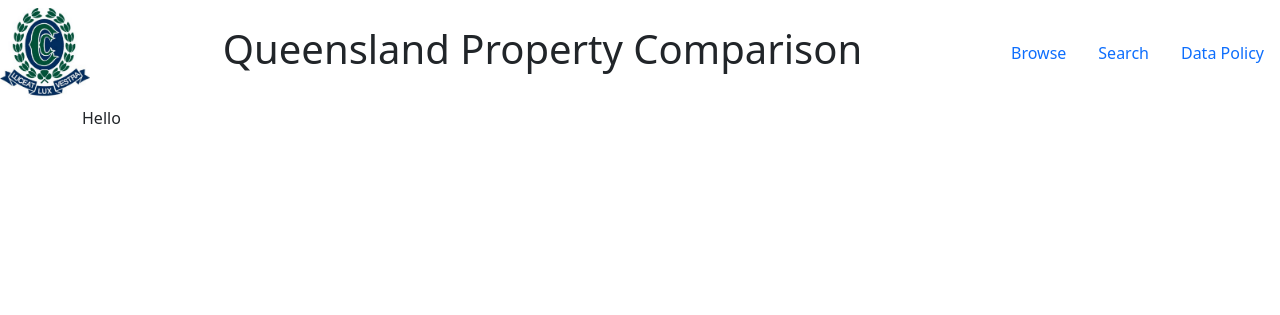
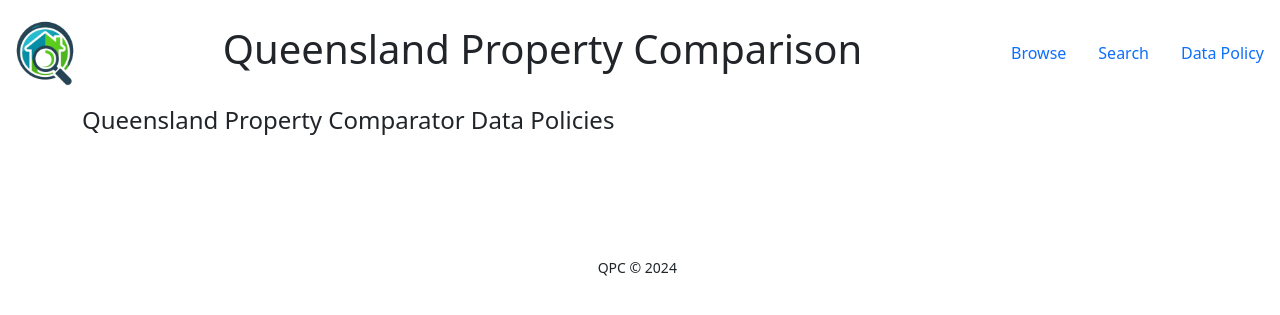
Before and after one commit to simonpett/QPC, a Flask app: page /datapolicy in a window 1280 px wide. Shown: the top 315 px of the page. Run offline with Flask 3, Linux system fonts and the light colour scheme.

Commit message:
add logo, clean up titles, sort properties on browse, update property descriptions

```diff
--- a/app.py
+++ b/app.py
@@ -193,7 +193,7 @@ def upload_bus_stops():
 @login_required
 def browse():
     conn = get_db_connection()
-    properties = conn.execute('SELECT * FROM properties').fetchall()
+    properties = conn.execute('SELECT * FROM properties ORDER BY suburb').fetchall()
     conn.close()
     return render_template('browse.html', properties=properties)
 
--- a/requirements.txt
+++ b/requirements.txt
@@ -5,4 +5,3 @@ flask-wtf
 wtforms
 email_validator
 markupsafe
-csv
--- a/templates/base.html
+++ b/templates/base.html
@@ -25,7 +25,7 @@
         <nav class="navbar">
 
             <a href="{{ url_for('index') }}">
-              <img class="logo" src="{{ url_for('static', filename='images/cclogo.jpg') }}" alt="logo" width="90px" height="90px">
+              <img class="logo" src="{{ url_for('static', filename='images/logo1.webp') }}" alt="logo" width="90px" height="90px">
             </a>
             <h1 class="heading">Queensland Property Comparison</h1></a>
             <ul class="nav">
@@ -74,6 +74,19 @@
             {% endblock %}
           </div>
         </div
+
+        {% block footer %}
+
+          <footer class="text-center mt-5">
+            <div class="row justify-content-center mt-5">
+                <div class="col-1 mt-5">
+                    <br>
+                    <p><small>QPC &copy; 2024</small></p>
+                </div>
+            </div>
+          </footer>
+
+        {% endblock %}
       </main>
       <!-- Bootstrap JavaScript Bundle with Popper -->
       <script src="https://cdn.jsdelivr.net/npm/bootstrap@5.3.3/dist/js/bootstrap.bundle.min.js" integrity="sha384-YvpcrYf0tY3lHB60NNkmXc5s9fDVZLESaAA55NDzOxhy9GkcIdslK1eN7N6jIeHz" crossorigin="anonymous"></script>
--- a/templates/datapolicy.html
+++ b/templates/datapolicy.html
@@ -1,5 +1,10 @@
 {% extends 'base.html' %}
 
+
+{% block title%}
+    <title>QPC - Data policies</title>
+{% endblock%}
+
 {% block content %}
-    <p> Hello </p>
+    <H4> Queensland Property Comparator Data Policies </H4>
 {% endblock %}
--- a/templates/forgotpassword.html
+++ b/templates/forgotpassword.html
@@ -1,4 +1,8 @@
 {% extends 'base.html' %}
+
+{% block title %}
+    <title>QPC - Forgot Password</title>
+{% endblock %}
 
 {% block content %}
     <div class="container">
@@ -6,7 +10,7 @@
             <div class="col-md-6">
                 <div class="card">
                     <div class="card-body">
-                        <h5 class="card-title">Forgot Password</h5>
+                        <h4 class="card-title">Forgot Password</h4>
                         <form method="POST">
                             <div class="form-group">
                                 <label for="email">Email</label>
```
Also changed, not shown: importproperties.py (+11 -11 lines), QPC.db, README.md, static/images/logo1.webp (added).
